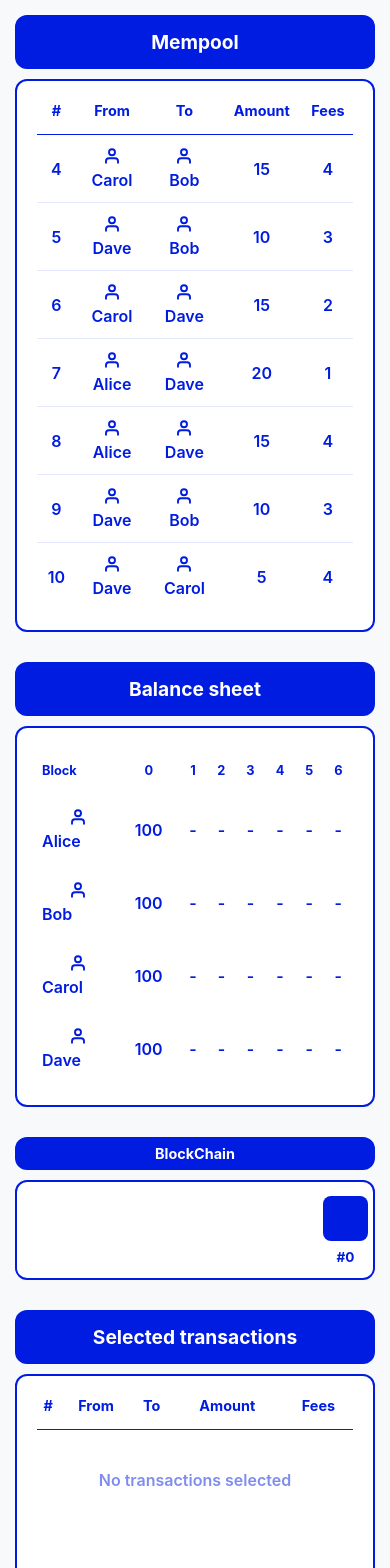
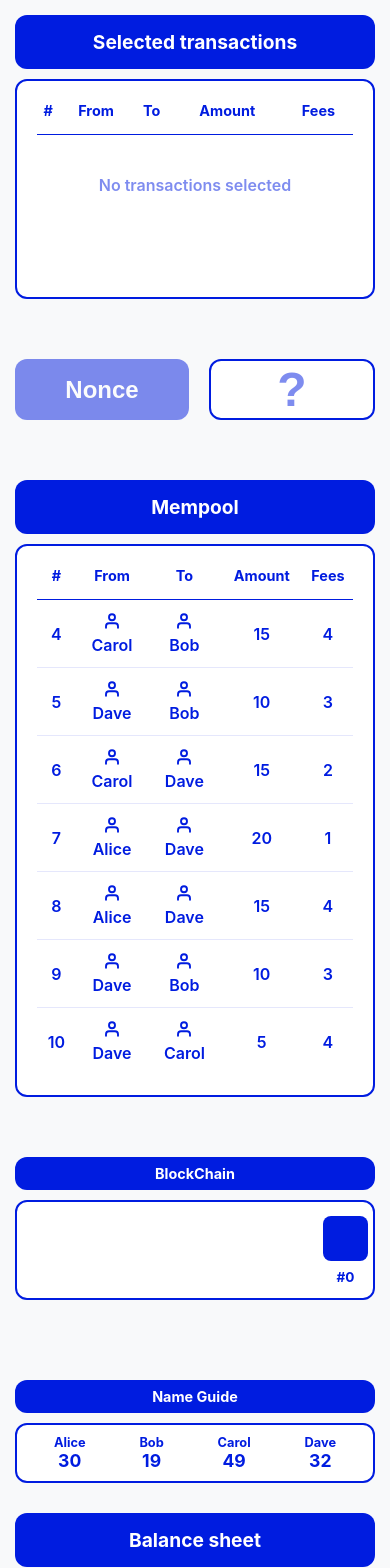
Before and after one commit to BitPolito/MiningGame, a React (Vite) app: page / in a window 390 px wide. Shown: the top 1568 px of the page. Built offline with nearby package versions, Linux system fonts and the light colour scheme.

Commit message:
FIX #2 : change orders in mobile web , reduce zoom for desktop

```diff
--- a/src/App.jsx
+++ b/src/App.jsx
@@ -185,6 +185,7 @@ function App() {
       {/* LEFT COLUMN */}
       <div className="col-left">
         {/* Mempool Section */}
+        <div className="section-mempool">
           <div className="widget-title">Mempool</div>
           <div className="widget-content" style={{ marginBottom: '30px' }}>
             <table className="mempool-table">
@@ -214,8 +215,10 @@ function App() {
               </tbody>
             </table>
           </div>
+        </div>
 
         {/* Balance Sheet Section */}
+        <div className="section-balances">
           <div className="widget-title">Balance sheet</div>
           <div className="widget-content">
             <table className="balance-table">
@@ -244,11 +247,12 @@ function App() {
             </table>
           </div>
         </div>
+      </div>
 
       {/* RIGHT COLUMN */}
       <div className="col-right">
         {/* Blockchain Visualizer Section */}
-        <div style={{ marginBottom: '30px' }}>
+        <div className="section-blockchain" style={{ marginBottom: '30px' }}>
           <div className="widget-title" style={{ fontSize: '0.9rem', padding: '8px' }}>BlockChain</div>
           <div className="widget-content blockchain-container">
             {[...Array(blockNum).keys()].reverse().map((i, index, arr) => (
@@ -264,6 +268,7 @@ function App() {
         </div>
 
         {/* Selected Transactions Section */}
+        <div className="section-selected">
           <div className="widget-title">Selected transactions</div>
           <div className="widget-content" style={{ marginBottom: '30px', minHeight: '220px' }}>
             <table className="mempool-table">
@@ -294,9 +299,11 @@ function App() {
               </tbody>
             </table>
           </div>
+        </div>
 
         {/* Nonce Section */}
-        <div className="nonce-container" style={{ marginBottom: '30px' }}>
+        <div className="section-nonce" style={{ marginBottom: '30px' }}>
+          <div className="nonce-container">
             <button className="nonce-btn" onClick={handleMine} disabled={selectedTxIds.length !== 3}>
               Nonce
             </button>
@@ -309,8 +316,10 @@ function App() {
               />
             </div>
           </div>
+        </div>
 
         {/* Target Section */}
+        <div className="section-targets">
           <div className="target-section">
             <div className="widget-title">Block Target</div>
             <div className="widget-content target-box">
@@ -324,9 +333,10 @@ function App() {
               {prevTarget}
             </div>
           </div>
+        </div>
 
         {/* Name Values Guide Section */}
-        <div style={{ marginTop: '20px' }}>
+        <div className="section-nameguide" style={{ marginTop: '20px' }}>
           <div className="widget-title" style={{ fontSize: '0.9rem', padding: '8px' }}>Name Guide</div>
           <div className="widget-content" style={{ display: 'flex', justifyContent: 'space-around', alignItems: 'center', padding: '10px', minHeight: 'auto' }}>
             {users.map(u => (
--- a/src/index.css
+++ b/src/index.css
@@ -23,12 +23,28 @@ body {
   gap: 30px;
   max-width: 1200px;
   margin: 0 auto;
+  zoom: 0.95;
 }
 
 @media (max-width: 768px) {
   .app-container {
-    grid-template-columns: 1fr;
+    display: flex;
+    flex-direction: column;
+    zoom: 1;
   }
+
+  .col-left, .col-right {
+    display: contents;
+  }
+
+  /* Reorder sections for mobile */
+  .section-selected { order: 1; }
+  .section-nonce { order: 2; }
+  .section-mempool { order: 3; }
+  .section-blockchain { order: 4; }
+  .section-nameguide { order: 5; }
+  .section-balances { order: 6; }
+  .section-targets { order: 7; }
 
   body {
     padding: 15px;
```
Lines whose indentation alone changed are shown as unchanged.
